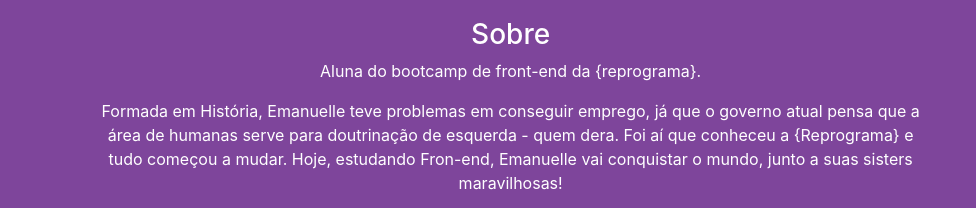
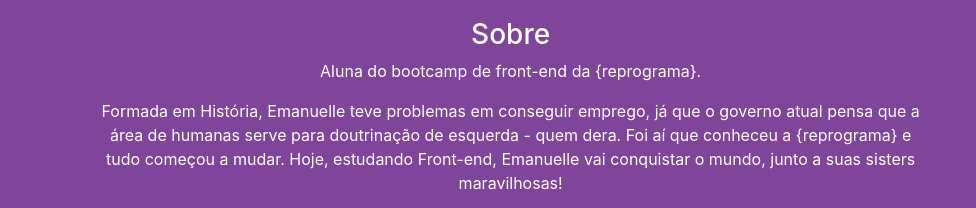
Before and after one commit to emamaia/emamaia.github.io, a plain HTML site: page index.html in a window 1280 px wide. Shown: the part 757-965 px from the top of the page, 304-1280 px from the left. Drawn offline with Linux system fonts and the light colour scheme.

Commit message:
correção do texto sobre

```diff
--- a/index.html
+++ b/index.html
@@ -148,7 +148,7 @@
         <article id="sobre" class="mt-4 px-5 text-center">
             <h3>Sobre</h3>
             <p>Aluna do <span>bootcamp de front-end</span> da {reprograma}.</p>
-            <p>Formada em História, Emanuelle teve problemas em conseguir emprego, já que o governo atual pensa que a área de humanas serve para doutrinação de esquerda - quem dera. Foi aí que conheceu a {Reprograma} e tudo começou a mudar. Hoje, estudando Fron-end, Emanuelle vai conquistar o mundo, junto a suas sisters maravilhosas!
+            <p>Formada em História, Emanuelle teve problemas em conseguir emprego, já que o governo atual pensa que a área de humanas serve para doutrinação de esquerda - quem dera. Foi aí que conheceu a {reprograma} e tudo começou a mudar. Hoje, estudando Front-end, Emanuelle vai conquistar o mundo, junto a suas sisters maravilhosas!
             <p>Outras áreas de interesse: <span>metodologias ágeis, UX, Node, Angular</span>.</p>
             </article>
     </section>
```
